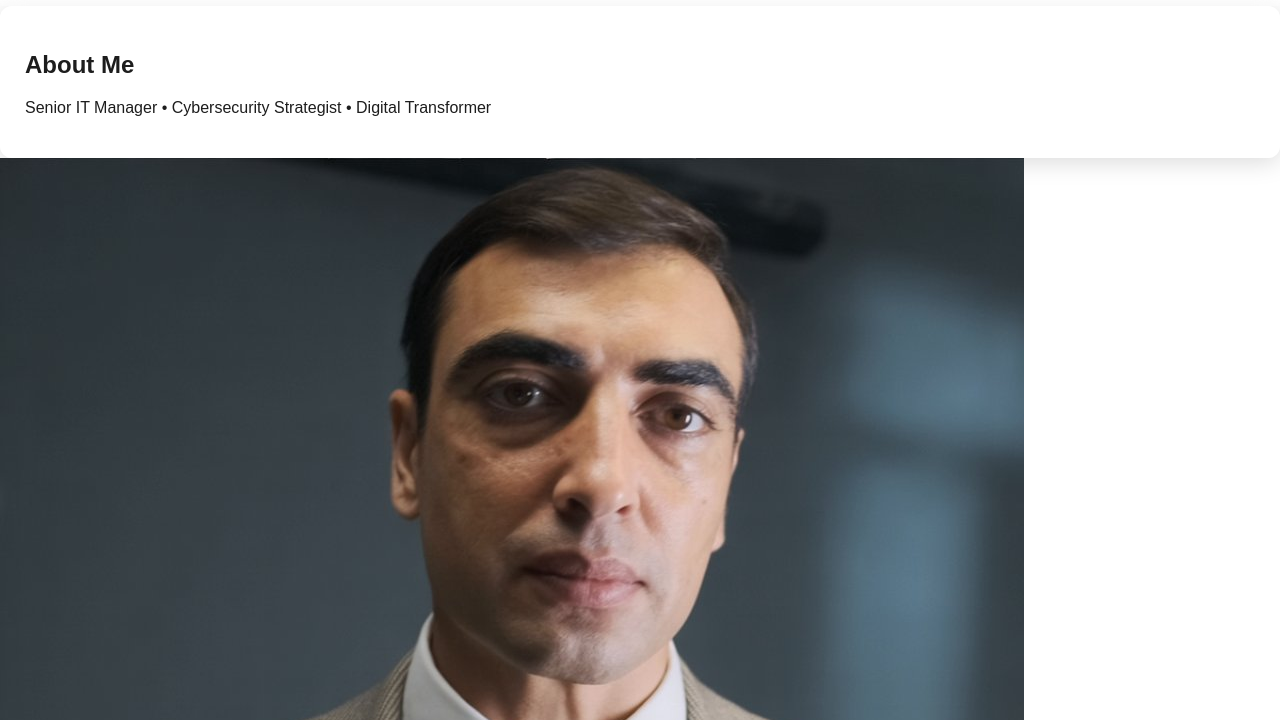
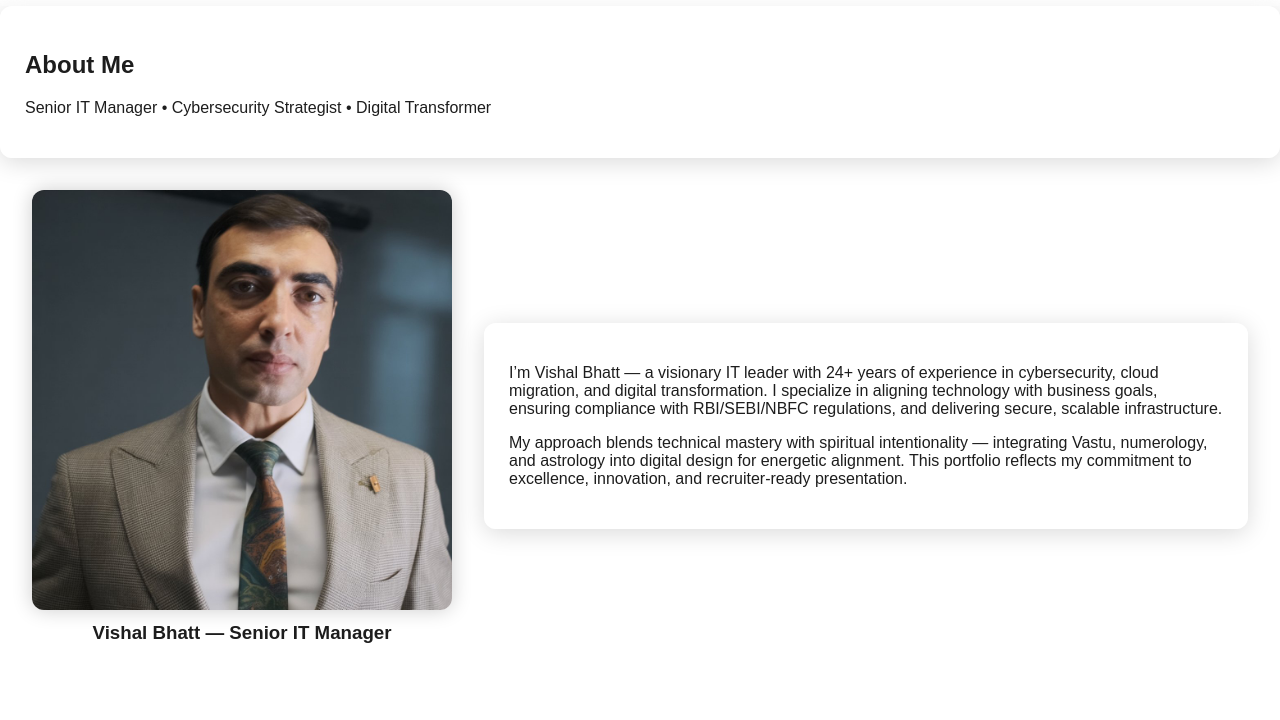
Before and after one commit to veby009/vishal-portfolio, a plain HTML site: page about.html in a window 1280 px wide. Shown: the part 80-800 px from the top of the page. Drawn offline with Linux system fonts and the light colour scheme.

Commit message:
Enlarged portrait and improved About page layout

```diff
--- a/about.html
+++ b/about.html
@@ -26,11 +26,12 @@
     <p class="tagline">Senior IT Manager • Cybersecurity Strategist • Digital Transformer</p>
   </section>
 
-  <section class="about-section fade-in">
-    <div class="about-image">
-      <img src="assets/img/photos/portrait.jpg" alt="Vishal Bhatt Portrait" />
+  <section class="about-section fade-in" style="display: flex; flex-wrap: wrap; gap: 2rem; justify-content: center; align-items: center; padding: 2rem;">
+    <div class="about-image" style="flex: 0 0 auto;">
+      <img src="assets/img/photos/portrait.jpg" alt="Vishal Bhatt Portrait" style="width: 100%; max-width: 420px; border-radius: 12px; box-shadow: 0 0 20px rgba(0,0,0,0.2);" />
+      <h3 style="text-align: center; margin-top: 0.5rem;">Vishal Bhatt — Senior IT Manager</h3>
     </div>
-    <div class="about-text glass-card">
+    <div class="about-text glass-card" style="flex: 1; min-width: 300px;">
       <p>
         I’m Vishal Bhatt — a visionary IT leader with 24+ years of experience in cybersecurity, cloud migration, and digital transformation. I specialize in aligning technology with business goals, ensuring compliance with RBI/SEBI/NBFC regulations, and delivering secure, scalable infrastructure.
       </p>
```
